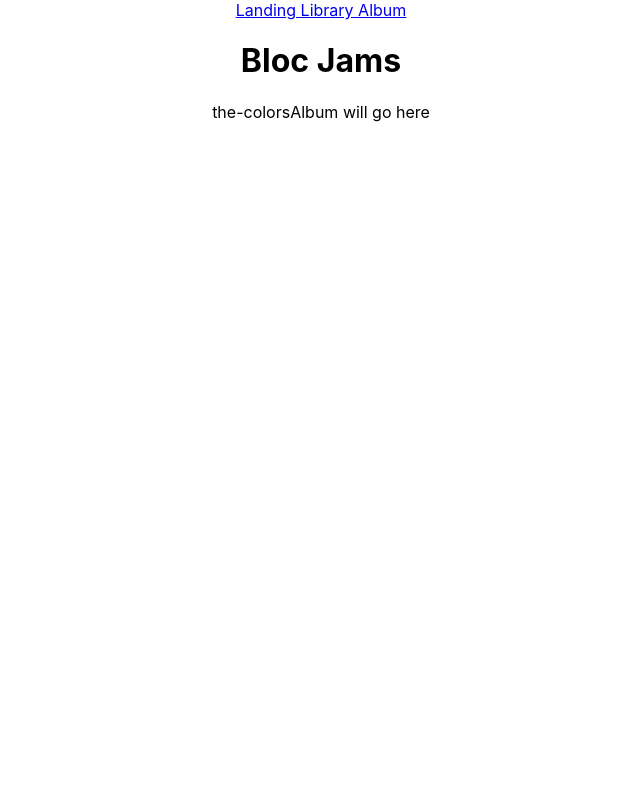
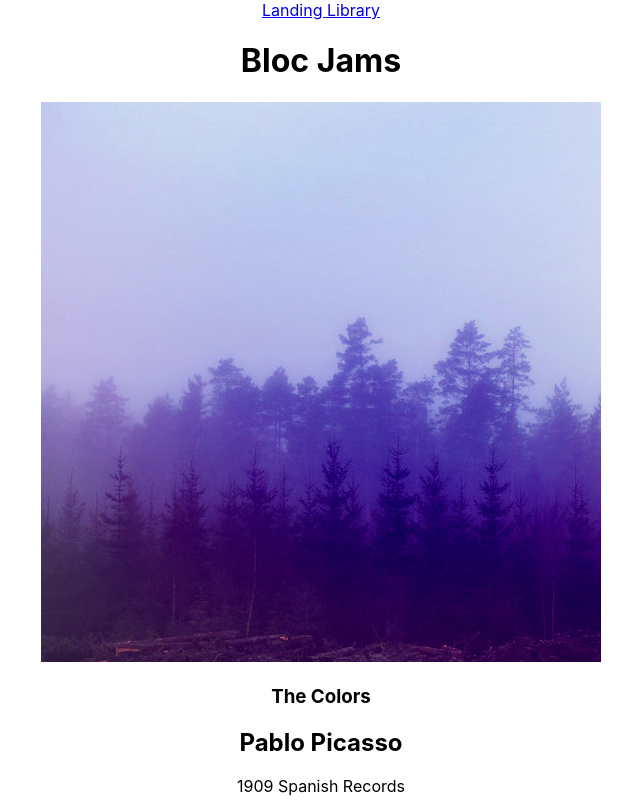
Before and after one commit to ArturoRivera/bloc-jams-react, a React (Create React App) app: page /album/the-colors in a window 1280 px wide. Shown: the whole page, without its empty margins (319-959 px from the left). Built offline with nearby package versions, Linux system fonts and the light colour scheme.

Commit message:
Album Components

```diff
--- a/src/App.js
+++ b/src/App.js
@@ -12,7 +12,6 @@
         <header>
           <Link to='/'>Landing </Link>
           <Link to='/library'> Library </Link>
-          <Link to='/album'> Album</Link>
           <h1>Bloc Jams</h1>
         </header>
         <main>
--- a/src/components/Album.js
+++ b/src/components/Album.js
@@ -1,10 +1,41 @@
 import React, {Component} from 'react';
+import albumData from './../data/albums';
 
 class Album extends Component {
+  constructor(props){
+    super(props);
+
+    const album = albumData.find( album => {
+      return album.slug === this.props.match.params.slug
+    });
+
+    this.state = {
+      album: album
+    };
+
+  }
+
   render(){
     return(
+
       <section className="album">
-        {this.props.match.params.slug}Album will go here
+        <section id="album-info">
+         <img id="album-cover-art" src={this.state.album.albumCover} alt={this.state.album.title}/>
+         <div className="album-details">
+           <h1 id="album-title">{this.state.album.title}</h1>
+           <h2 className="artist">{this.state.album.artist}</h2>
+           <div id="release-info">{this.state.album.releaseInfo}</div>
+         </div>
+        </section>
+        <table id="song-list">
+           <colgroup>
+             <col id="song-number-column" />
+             <col id="song-title-column" />
+             <col id="song-duration-column" />
+           </colgroup>
+           <tbody>
+           </tbody>
+        </table>
       </section>
     );
   }
--- a/src/components/Library.js
+++ b/src/components/Library.js
@@ -11,14 +11,16 @@
     return (
       <section className="library">
         {
-          this.state.albums.map((album, index) =>
-            <Link to={'/album/${album.slug}'} key={index}>
+          this.state.albums.map((album, index) => {
+            return (
+              <Link to={`/album/${album.slug}`} key={index}>
                 <img src={album.albumCover} alt={album.title} />
                 <div>{album.title}</div>
                 <div>{album.artist}</div>
                 <div>{album.songs.length} songs</div>
               </Link>
             )
+          })
         }
       </section>
     );
```
Lines whose indentation alone changed are shown as unchanged.
